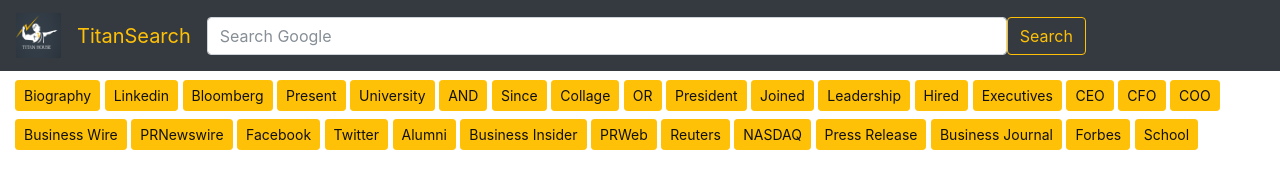
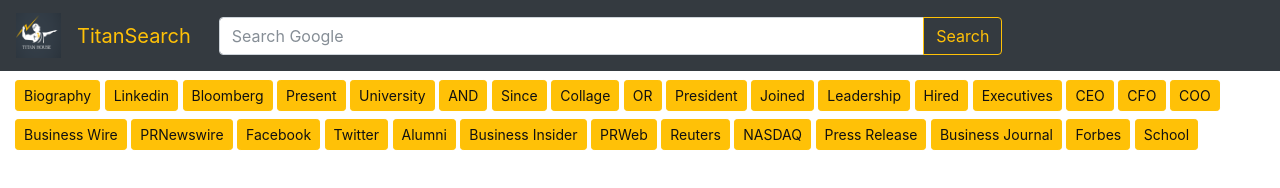
Before and after one commit to dkapper01/TitanHouseSearch, a plain HTML site: page index.html in a window 1280 px wide. Drawn offline with nearby package versions, Linux system fonts and the light colour scheme.

Commit message:
20% margin on search

```diff
--- a/index.html
+++ b/index.html
@@ -25,11 +25,19 @@
             <img src="titan.png" width="45" height="45" alt="">
         </a>
       <a class="navbar-brand text-warning" href="#">TitanSearch</a>
-        <form class="form-inline my-2 my-lg-0" method="get" action="http://www.google.com/search" target="_blank">
-          <input id="googleInput" class="form-control " type="search" name="q" placeholder="Search Google" aria-label="Search" value="" style="width:800px">
-          <button class="btn btn-outline-warning my-2 my-sm-0" type="submit" value="Google">Search</button>
+        <!--<form class="form-control" method="get" action="http://www.google.com/search" target="_blank" style="background-color:transparent;border:none;">-->
+            <!--<input id="googleInput" class="form-control " type="search" name="q" placeholder="Search Google" aria-label="Search" value="">-->
+          <!--<button class="btn btn-outline-warning my-2 my-sm-0" type="submit" value="Google" style="float: right;">Search</button>-->
+        <!--</form>-->
+
+        <form class="form-control" method="get" action="http://www.google.com/search" target="_blank" style="background-color:transparent;border:none;margin-right:20%;">
+            <div class="input-group">
+                <input id="googleInput" type="text" class="form-control" type="search" name="q" placeholder="Search Google">
+                <span class="input-group-btn">
+        <button class="btn btn-outline-warning" type="submit">Search</button>
+      </span>
+            </div><!-- /input-group -->
         </form>
-      <!--</div>-->
     </nav>
     <div class="toAddSpace"></div>
 
@@ -58,9 +66,6 @@
         <button id="PRNewswire" type="button" class="btn btn-warning btn-sm mb-2">PRNewswire</button>
         <button id="Facebook" type="button" class="btn btn-warning btn-sm mb-2">Facebook</button>
         <button id="Twitter" type="button" class="btn btn-warning btn-sm mb-2">Twitter</button>
-        <!--<button id="PRNewswire" type="button" class="btn btn-warning btn-sm mb-2">PRNewswire</button>-->
-        <!--<button id="Facebook" type="button" class="btn btn-warning btn-sm mb-2">Facebook</button>-->
-        <!--<button id="Twitter" type="button" class="btn btn-warning btn-sm mb-2">Twitter</button>-->
         <button id="Alumni" type="button" class="btn btn-warning btn-sm mb-2">Alumni</button>
         <button id="BusinessInsider" type="button" class="btn btn-warning btn-sm mb-2">Business Insider</button>
         <button id="PRWeb" type="button" class="btn btn-warning btn-sm mb-2">PRWeb</button>
@@ -70,11 +75,6 @@
         <button id="BusinessJournal" type="button" class="btn btn-warning btn-sm mb-2">Business Journal</button>
         <button id="Forbes" type="button" class="btn btn-warning btn-sm mb-2">Forbes</button>
         <button id="School" type="button" class="btn btn-warning btn-sm mb-2">School</button>
-
-
-
-
-
 
 
       <script>
```
